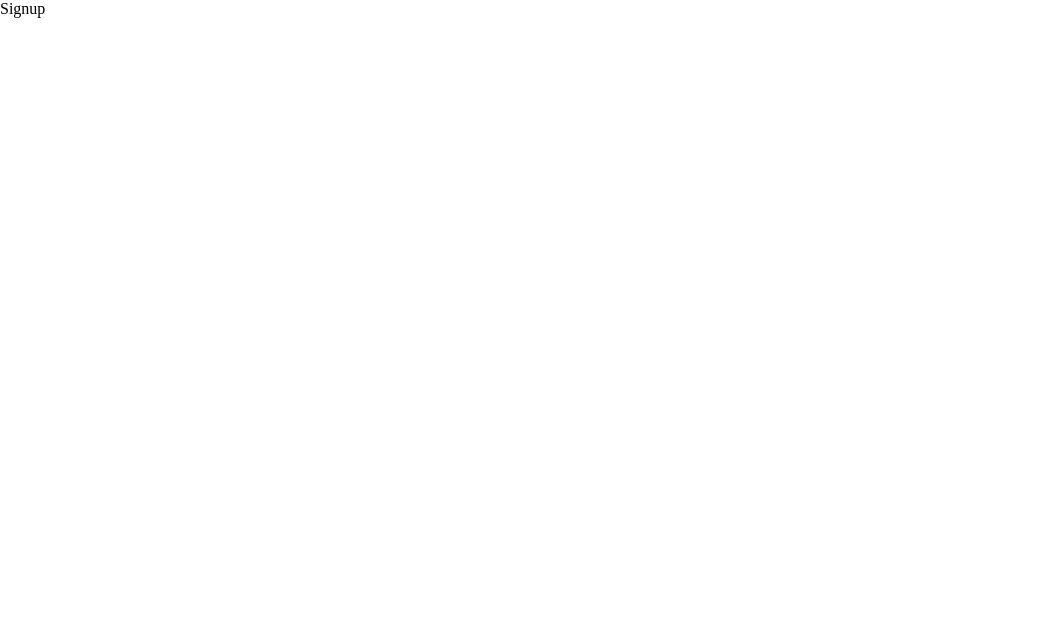
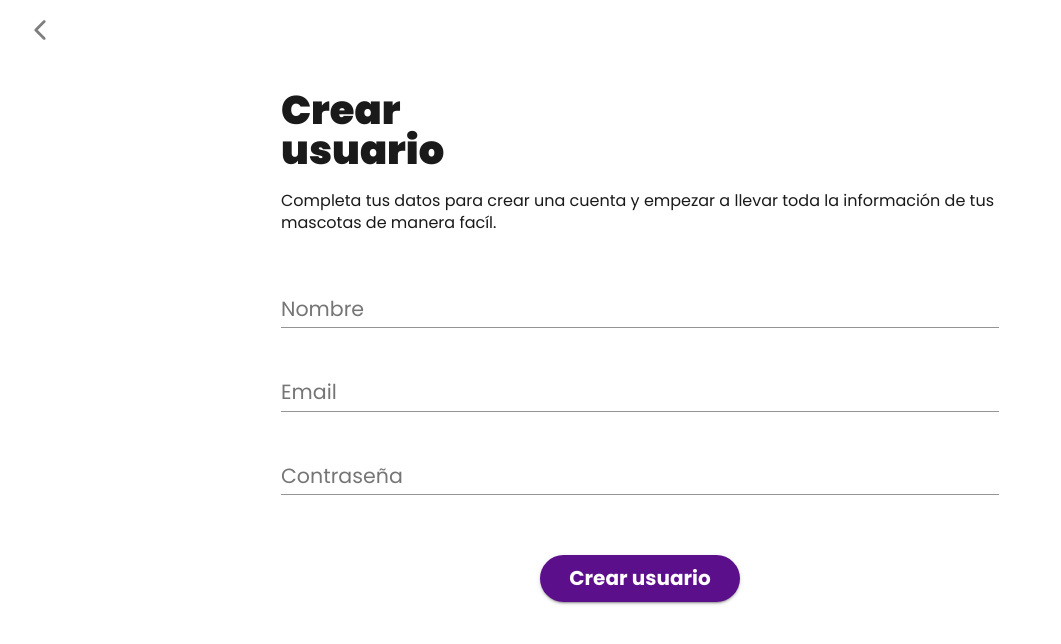
Before and after one commit to luchoPenafiel/my-pets, a Next.js app: page /signup in a window 1280 px wide. Shown: the top 644 px of the page, without its empty margins (0-1061 px from the left). Built offline with nearby package versions, Linux system fonts and the light colour scheme.

Commit message:
feat: signup

```diff
--- /dev/null
+++ b/components/ErrorText/ErrorText.tsx
@@ -0,0 +1,12 @@
+import styled from 'styled-components';
+import theme from '../../constants/theme';
+
+const ErrorText = styled.p`
+  color: ${theme.color.error};
+  text-align: center;
+  font-family: ${theme.fontFamily.primary};
+  font-size: 18px;
+  font-weight: ${theme.fontStyle.regular};
+`;
+
+export default ErrorText;
--- a/components/index.ts
+++ b/components/index.ts
@@ -7,6 +7,7 @@ import CardTitle from './CardTitle/CardTitle';
 import CenterButton from './CenterButton/CenterButton';
 import Container from './Container/Container';
 import EmptyState from './EmptyState/EmptyState';
+import ErrorText from './ErrorText/ErrorText';
 import HeaderPet from './HeaderPet/HeaderPet';
 import InputWrapper from './InputWrapper/InputWrapper';
 import Loading from './Loading/Loading';
@@ -28,6 +29,7 @@ export {
   CenterButton,
   Container,
   EmptyState,
+  ErrorText,
   HeaderPet,
   InputWrapper,
   Loading,
--- a/pages/olvide-mi-clave.tsx
+++ b/pages/olvide-mi-clave.tsx
@@ -66,7 +66,6 @@ const OlvideMiClave = (): ReactElement => {
                   <Title1>mi clave</Title1>
                 </>
               </StickyTitles>
-              <Separetor />
               <ParagraphMD>
                 Si olvidaste tu clave, no te preocupes, solo debes ingresar a continuación tu email y te enviaremos las
                 instrucciones para recuperarla.
--- a/pages/signup.tsx
+++ b/pages/signup.tsx
@@ -1,7 +1,139 @@
-import React, { ReactElement } from 'react';
+import React, { ReactElement, useState } from 'react';
+import Head from 'next/head';
+import Router from 'next/router';
+import {
+  Button,
+  CenterButton,
+  Container,
+  InputWrapper,
+  ErrorText,
+  Loading,
+  Navbar,
+  PageWrapper,
+  Separetor,
+  StickyTitles,
+} from '../components';
+import { Title1 } from '../components/Types/Titles/Titles';
+import { ParagraphMD } from '../components/Types/Paragraphs/Paragraphs';
+import { useForm } from 'react-hook-form';
+import TextField from '@material-ui/core/TextField';
+import { signup, setLocalStorage } from '../services';
 
 const Signup = (): ReactElement => {
-  return <div>Signup</div>;
+  const [isLoading, setIsLoading] = useState(false);
+  const [errorService, setErrorService] = useState('');
+  const { register, handleSubmit, errors } = useForm();
+
+  const onSubmit = async (formData) => {
+    setIsLoading(true);
+    setErrorService('');
+
+    try {
+      const user = await signup(formData);
+      await setLocalStorage('user', user);
+
+      Router.push('/');
+      setIsLoading(false);
+    } catch (err) {
+      setErrorService(err.message);
+      setIsLoading(false);
+    }
+  };
+
+  return (
+    <>
+      <Head>
+        <meta name="apple-mobile-web-app-status-bar-style" content="default" />
+        <title>Crear Usuario | Vetapp</title>
+      </Head>
+      <Navbar previusScreen="login" withDrawer={false} />
+      <PageWrapper>
+        <Container>
+          <Separetor />
+          <StickyTitles>
+            <>
+              <Title1>Crear</Title1>
+              <Title1>usuario</Title1>
+            </>
+          </StickyTitles>
+          <ParagraphMD>
+            Completa tus datos para crear una cuenta y empezar a llevar toda la información de tus mascotas de manera
+            facíl.
+          </ParagraphMD>
+
+          <Separetor />
+
+          <form onSubmit={handleSubmit(onSubmit)}>
+            <InputWrapper>
+              <TextField
+                name="nombre"
+                label="Nombre"
+                fullWidth
+                InputProps={{
+                  inputProps: {
+                    name: 'nombre',
+                    ref: register({ required: 'Tienes que ingresar tu nombre' }),
+                  },
+                }}
+                error={Boolean(errors.nombre)}
+                helperText={errors.nombre?.message}
+              />
+            </InputWrapper>
+
+            <InputWrapper>
+              <TextField
+                name="email"
+                label="Email"
+                fullWidth
+                type="email"
+                InputProps={{
+                  inputProps: {
+                    name: 'email',
+                    ref: register({ required: 'Tienes que ingresar tu email' }),
+                  },
+                }}
+                error={Boolean(errors.email)}
+                helperText={errors.email?.message}
+              />
+            </InputWrapper>
+
+            <InputWrapper>
+              <TextField
+                name="password"
+                label="Contraseña"
+                fullWidth
+                type="password"
+                InputProps={{
+                  inputProps: {
+                    name: 'password',
+                    ref: register({
+                      required: 'Tienes que ingresar una contraseña',
+                      minLength: {
+                        value: 6,
+                        message: 'La contraseña debe tener al menos 6 caracteres',
+                      },
+                    }),
+                  },
+                }}
+                error={Boolean(errors.password)}
+                helperText={errors.password?.message}
+              />
+            </InputWrapper>
+
+            <ErrorText>{errorService}</ErrorText>
+            <Separetor />
+            <CenterButton>
+              <Button type="submit">
+                <>Crear usuario</>
+              </Button>
+            </CenterButton>
+            <Separetor />
+          </form>
+        </Container>
+      </PageWrapper>
+      {isLoading && <Loading />}
+    </>
+  );
 };
 
 export default Signup;
--- a/public/sw.js
+++ b/public/sw.js
@@ -118,7 +118,7 @@ define("./sw.js",['./workbox-b90066a8'], function (workbox) { 'use strict';
     "revision": "9d11ea7095b60a828f2db49ed1004ade"
   }, {
     "url": "/_next/static/runtime/webpack.js",
-    "revision": "e7a9b0ceee805a872f93d1cf871d7a23"
+    "revision": "0dc9725f3cbfa55fcf0b499206ec947e"
   }], {
     "ignoreURLParametersMatching": [/ts/]
   });
--- a/services/index.ts
+++ b/services/index.ts
@@ -7,6 +7,7 @@ import getVeterinaria from './getVeterinaria';
 import login from './login';
 import passwordResetEmail from './resetPassword';
 import setLocalStorage from './setLocalStorage';
+import signup from './signup';
 
 export {
   checkAuthState,
@@ -18,4 +19,5 @@ export {
   login,
   passwordResetEmail,
   setLocalStorage,
+  signup,
 };
--- /dev/null
+++ b/services/signup.ts
@@ -0,0 +1,69 @@
+import firebaseConfig from '../constants/firebaseConfig';
+import firebase from 'firebase/app';
+require('firebase/auth');
+
+type signupType = {
+  nombre: string;
+  email: string;
+  password: string;
+};
+
+const signup = ({ nombre, email, password }: signupType): Promise<any> => {
+  if (!firebase.apps.length) {
+    firebase.initializeApp(firebaseConfig);
+  }
+
+  return new Promise((resolve, reject) => {
+    if (!nombre) {
+      reject(new Error('El nombre es obligatorio.'));
+    }
+
+    if (!email) {
+      reject(new Error('El email es obligatorio.'));
+    }
+
+    if (!password) {
+      reject(new Error('La contraseña es obligatoria.'));
+    }
+
+    firebase
+      .auth()
+      .createUserWithEmailAndPassword(email, password)
+      .then((response) => {
+        if (response.user.uid) {
+          firebase
+            .firestore()
+            .collection('tutores')
+            .add({
+              celular: '',
+              direccion: '',
+              telFijo: '',
+              veterinaria: '',
+              nombre,
+              email,
+              uid: response.user.uid,
+            })
+            .then((ref) => {
+              // TODO: enviar un correo al tutor de confirmación de alta
+              resolve({
+                celular: '',
+                direccion: '',
+                telFijo: '',
+                veterinaria: '',
+                nombre,
+                email,
+                id: ref.id,
+              });
+            })
+            .catch((error) => {
+              reject(new Error(error));
+            });
+        }
+      })
+      .catch((error) => {
+        reject(error);
+      });
+  });
+};
+
+export default signup;
```
Also changed, not shown: services/getVeterinaria.ts (renamed from services/getVeterinaria.tsx), 1 other file (tests, documents, lock files or other folders).
